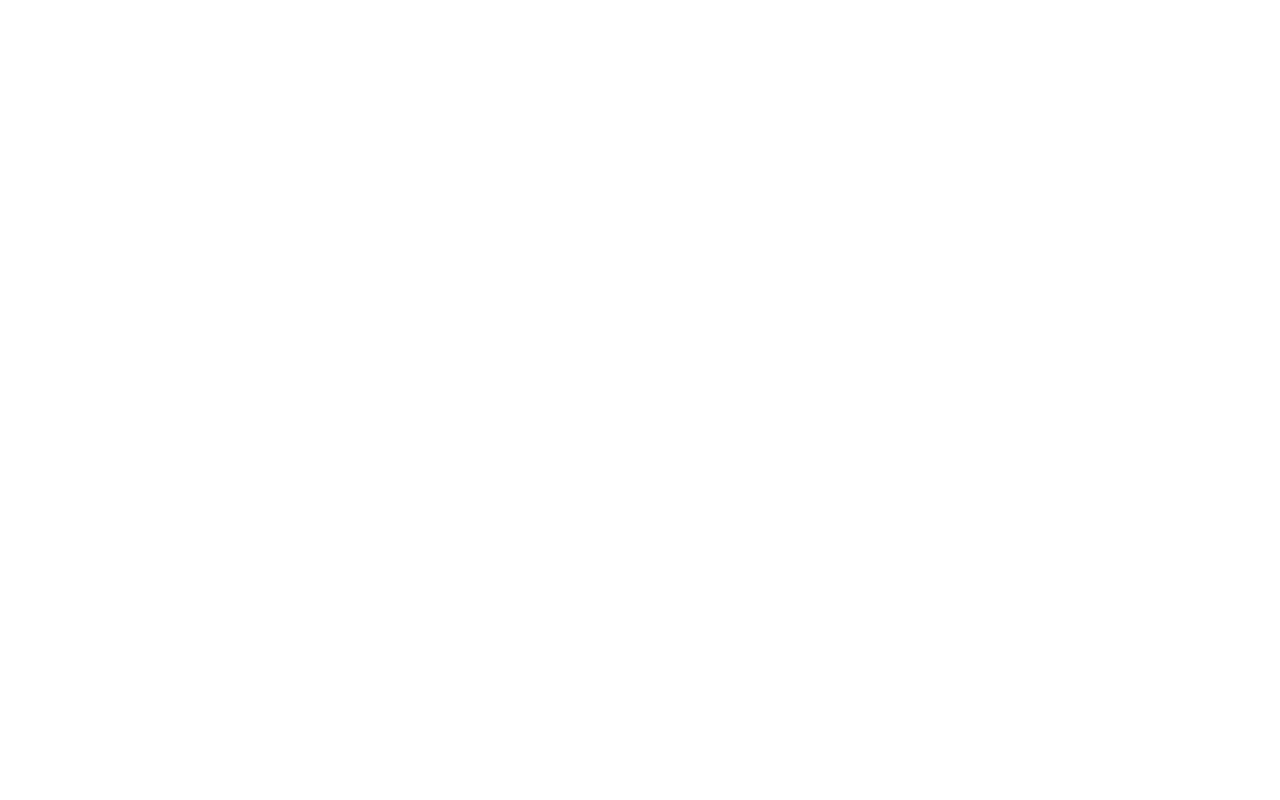
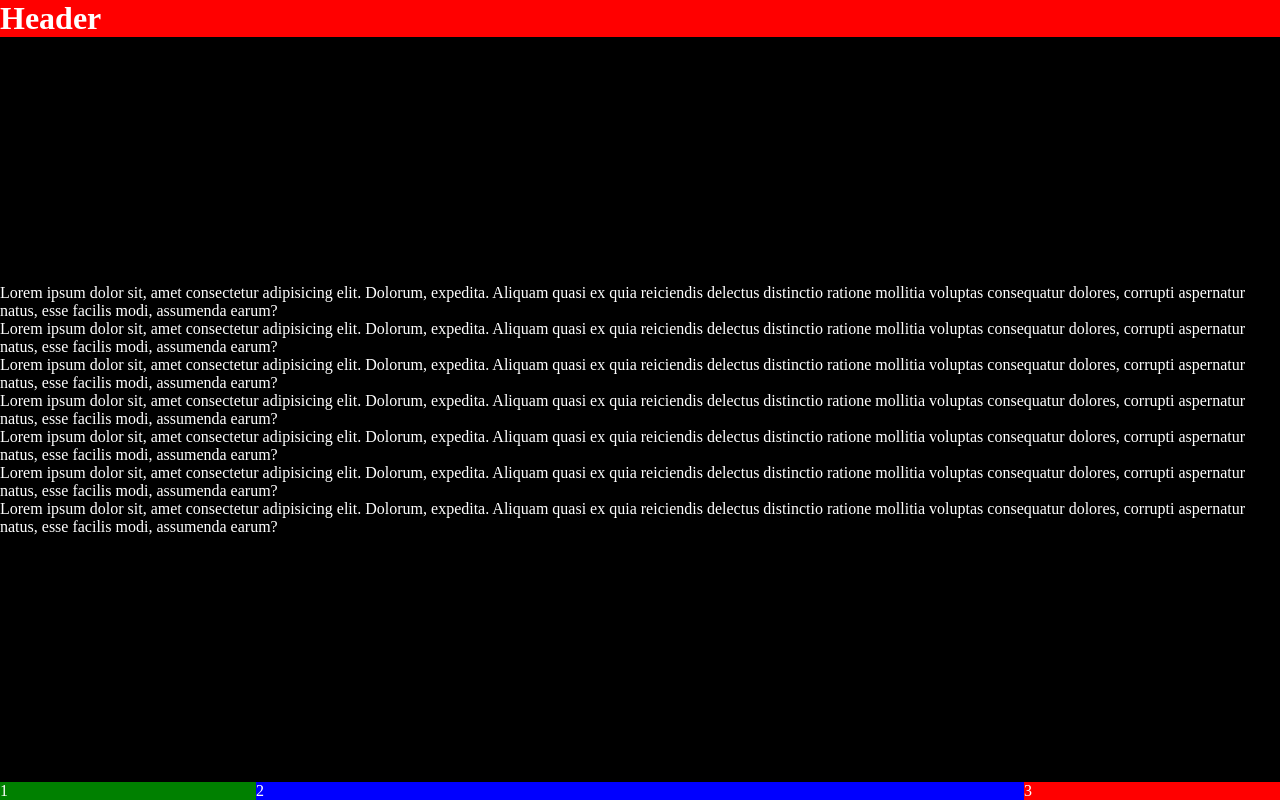
Before and after one commit to mecarte-ai/JS-Momentum-App-Layout, a plain HTML site: page index.html in a window 1280 px wide. Drawn offline with Linux system fonts and the light colour scheme.

Commit message:
added placeholder content and style

```diff
--- a/index.html
+++ b/index.html
@@ -3,7 +3,65 @@
   <head>
     <meta charset="UTF-8" />
     <meta name="viewport" content="width=device-width, initial-scale=1.0" />
+    <link rel="stylesheet" href="style.css" />
     <title>JS Momentum App Layout</title>
   </head>
-  <body></body>
+  <body>
+    <div class="container">
+      <div class="header">
+        <h1>Header</h1>
+      </div>
+      <div class="main">
+        <div class="main-content">
+          <p>
+            Lorem ipsum dolor sit, amet consectetur adipisicing elit. Dolorum,
+            expedita. Aliquam quasi ex quia reiciendis delectus distinctio
+            ratione mollitia voluptas consequatur dolores, corrupti aspernatur
+            natus, esse facilis modi, assumenda earum?
+          </p>
+          <p>
+            Lorem ipsum dolor sit, amet consectetur adipisicing elit. Dolorum,
+            expedita. Aliquam quasi ex quia reiciendis delectus distinctio
+            ratione mollitia voluptas consequatur dolores, corrupti aspernatur
+            natus, esse facilis modi, assumenda earum?
+          </p>
+          <p>
+            Lorem ipsum dolor sit, amet consectetur adipisicing elit. Dolorum,
+            expedita. Aliquam quasi ex quia reiciendis delectus distinctio
+            ratione mollitia voluptas consequatur dolores, corrupti aspernatur
+            natus, esse facilis modi, assumenda earum?
+          </p>
+          <p>
+            Lorem ipsum dolor sit, amet consectetur adipisicing elit. Dolorum,
+            expedita. Aliquam quasi ex quia reiciendis delectus distinctio
+            ratione mollitia voluptas consequatur dolores, corrupti aspernatur
+            natus, esse facilis modi, assumenda earum?
+          </p>
+          <p>
+            Lorem ipsum dolor sit, amet consectetur adipisicing elit. Dolorum,
+            expedita. Aliquam quasi ex quia reiciendis delectus distinctio
+            ratione mollitia voluptas consequatur dolores, corrupti aspernatur
+            natus, esse facilis modi, assumenda earum?
+          </p>
+          <p>
+            Lorem ipsum dolor sit, amet consectetur adipisicing elit. Dolorum,
+            expedita. Aliquam quasi ex quia reiciendis delectus distinctio
+            ratione mollitia voluptas consequatur dolores, corrupti aspernatur
+            natus, esse facilis modi, assumenda earum?
+          </p>
+          <p>
+            Lorem ipsum dolor sit, amet consectetur adipisicing elit. Dolorum,
+            expedita. Aliquam quasi ex quia reiciendis delectus distinctio
+            ratione mollitia voluptas consequatur dolores, corrupti aspernatur
+            natus, esse facilis modi, assumenda earum?
+          </p>
+        </div>
+      </div>
+      <div class="footer">
+        <div class="one">1</div>
+        <div class="two">2</div>
+        <div class="three">3</div>
+      </div>
+    </div>
+  </body>
 </html>
--- a/style.css
+++ b/style.css
@@ -0,0 +1,64 @@
+* {
+  margin: 0;
+  box-sizing: border-box;
+}
+
+.container {
+  max-height: 100vh;
+  min-block-size: 100vh;
+  background-color: black;
+  color: white;
+
+  display: grid;
+  grid-template-rows: auto 1fr auto;
+}
+
+.header {
+  background-color: red;
+}
+
+.footer {
+  background-color: blue;
+  display: flex;
+  flex-wrap: wrap;
+}
+
+.main {
+  display: grid;
+  place-items: center;
+  overflow-y: scroll;
+}
+
+.one,
+.three {
+  width: 20%;
+}
+
+.one {
+  background-color: green;
+}
+
+.two {
+  width: 60%;
+}
+
+.three {
+  background-color: red;
+}
+
+@media only screen and (max-width: 600px) {
+  .one {
+    width: 50%;
+    order: 2;
+  }
+
+  .two {
+    width: 100%;
+    order: 1;
+  }
+
+  .three {
+    width: 50%;
+    order: 3;
+  }
+}
```
